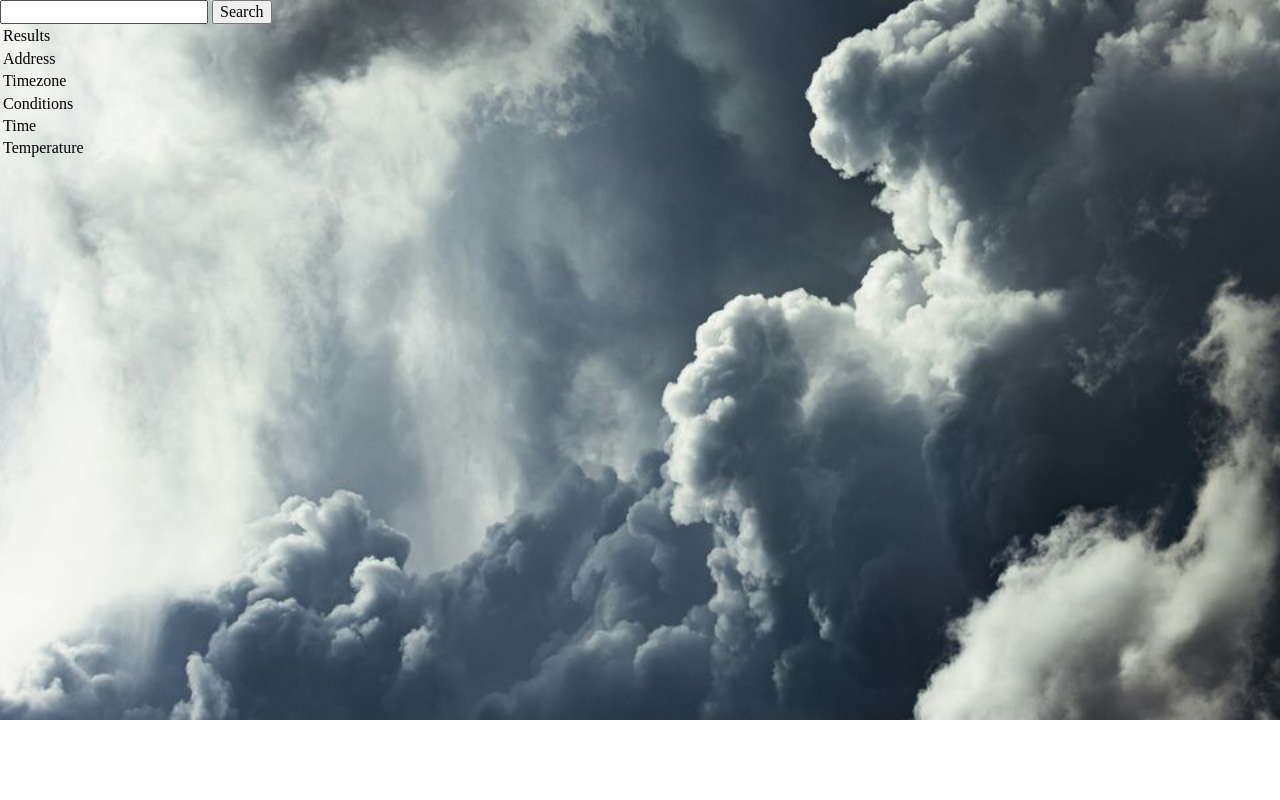
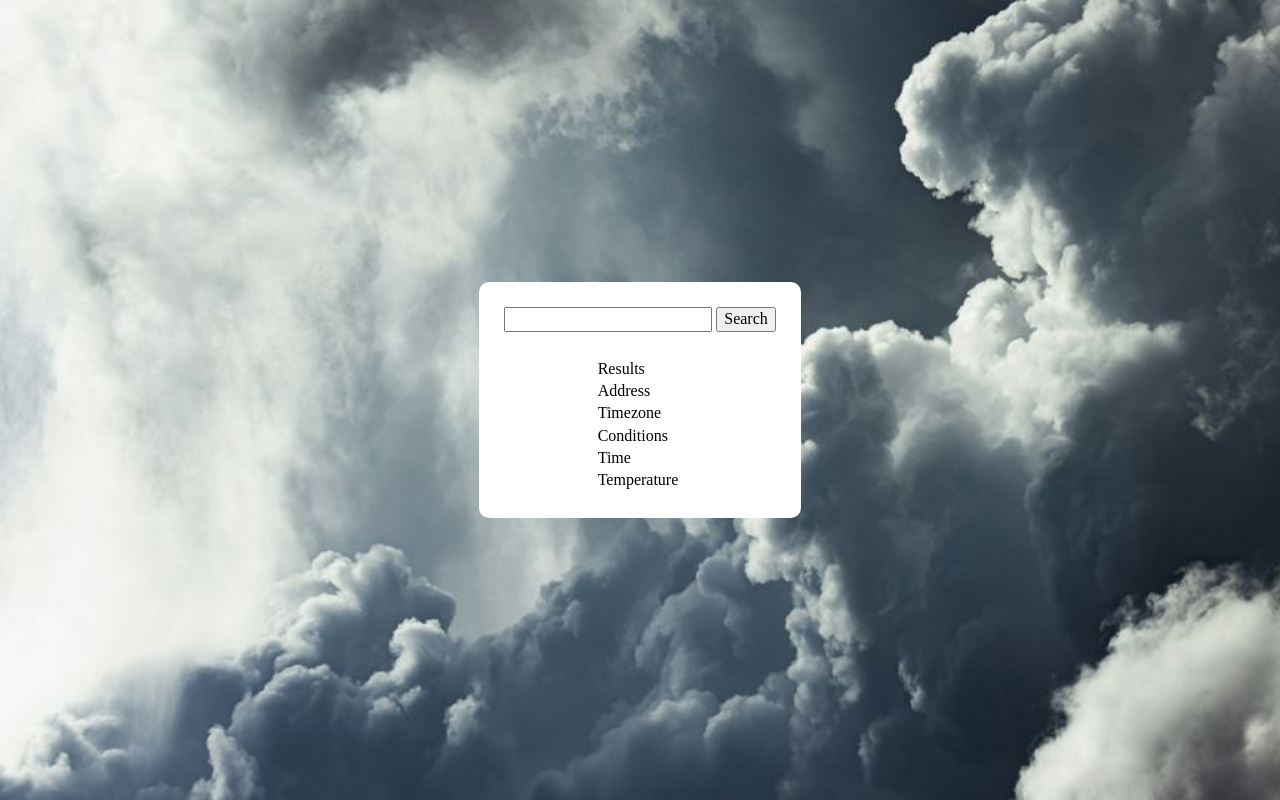
Before and after one commit to cadltop/weather-app, a website built with webpack: page src/index.html in a window 1280 px wide. Built offline with nearby package versions, Linux system fonts and the light colour scheme.

Commit message:
Style body and and div

```diff
--- a/src/index.css
+++ b/src/index.css
@@ -1,5 +1,21 @@
+body,
+div#container {
+  display: flex;
+  flex-direction: column;
+  justify-content: center;
+  align-items: center;
+}
 body {
-    background-image: url(../res/clouds.jpg);
-    background-repeat: no-repeat;
-    background-size: 100vw auto;
+  width: 100vw;
+  height: 100vh;
+
+  background-image: url(../res/clouds.jpg);
+  background-repeat: no-repeat;
+  background-size: cover;
 }
+div#container {
+  gap: 25px;
+  background-color: white;
+  border-radius: 10px;
+  padding: 25px;
+}
```
